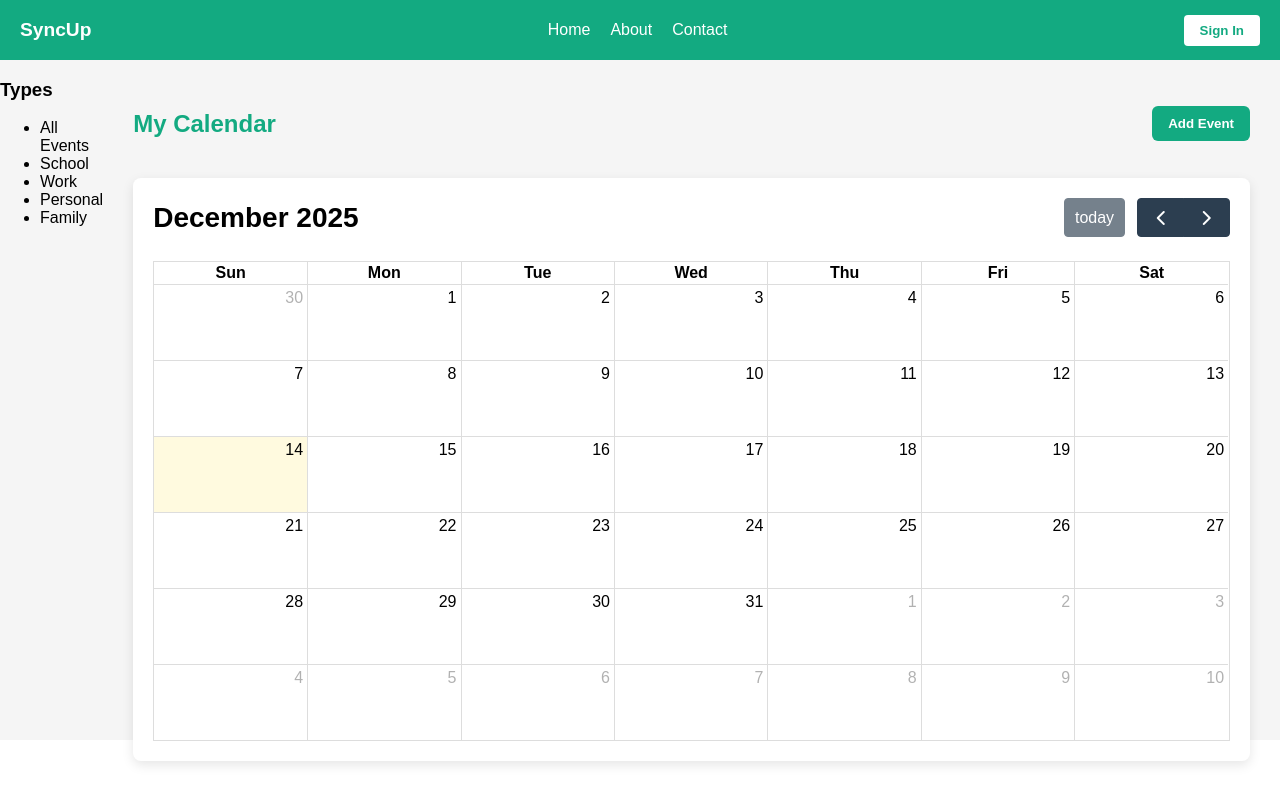
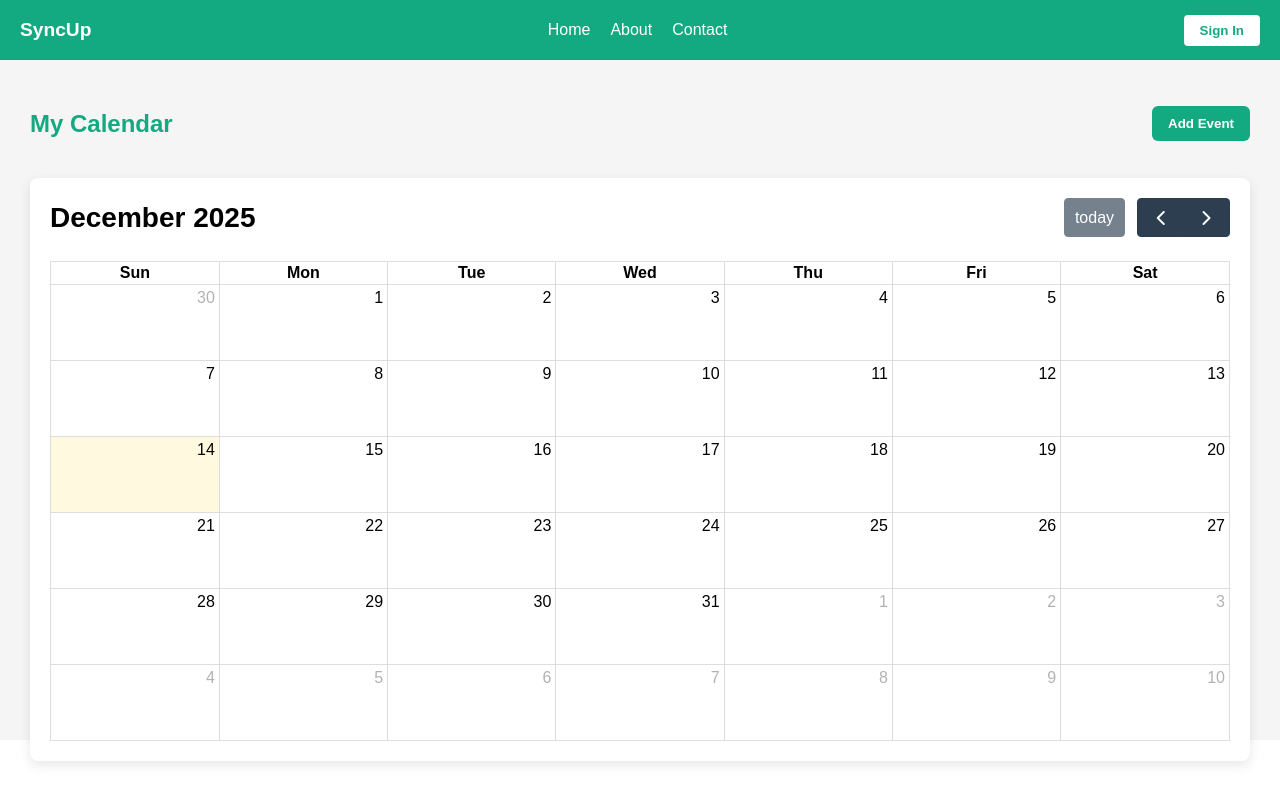
Before and after one commit to Ithdk6/calendar-project-group, an Astro site: page /calendar in a window 1280 px wide. Built offline with nearby package versions, Linux system fonts and the light colour scheme; Astro itself is replaced by a stand-in of ours; no server answers.

Commit message:
Cleanup: types list on calendar page

```diff
--- a/src/components/calendar.jsx
+++ b/src/components/calendar.jsx
@@ -119,21 +119,9 @@ const Calendar = () => {
     }
   };
 
-
   return (
     <div className="calendar-container">
       <Navbar />
-
-      <aside className="type-sidebar">
-        <h3>Types</h3>
-        <ul>
-          <li>All Events</li>
-          <li>School</li>
-          <li>Work</li>
-          <li>Personal</li>
-          <li>Family</li>
-        </ul>
-      </aside>
 
       {user && <Notification userId={user.Uid} />}
 
```
